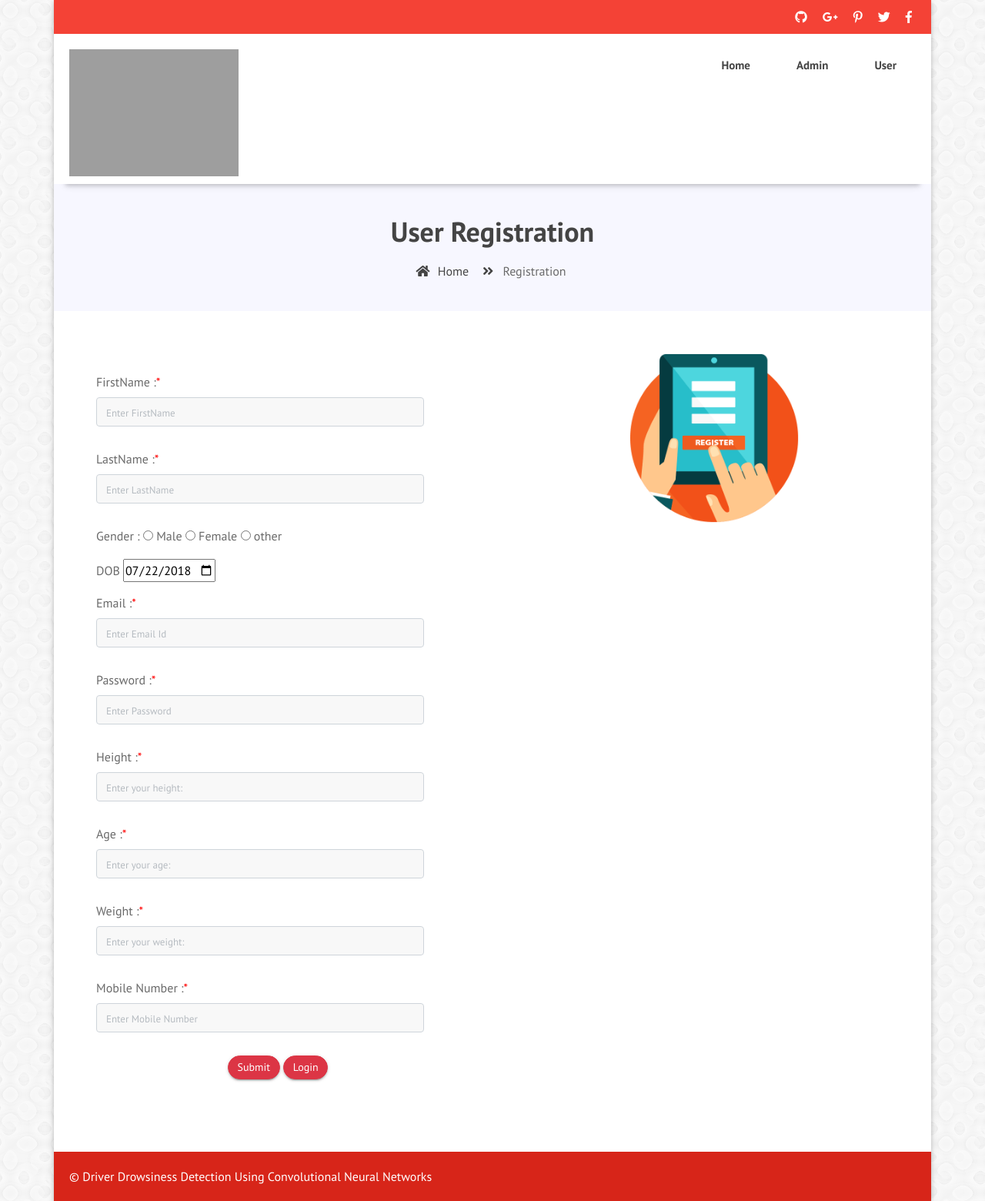
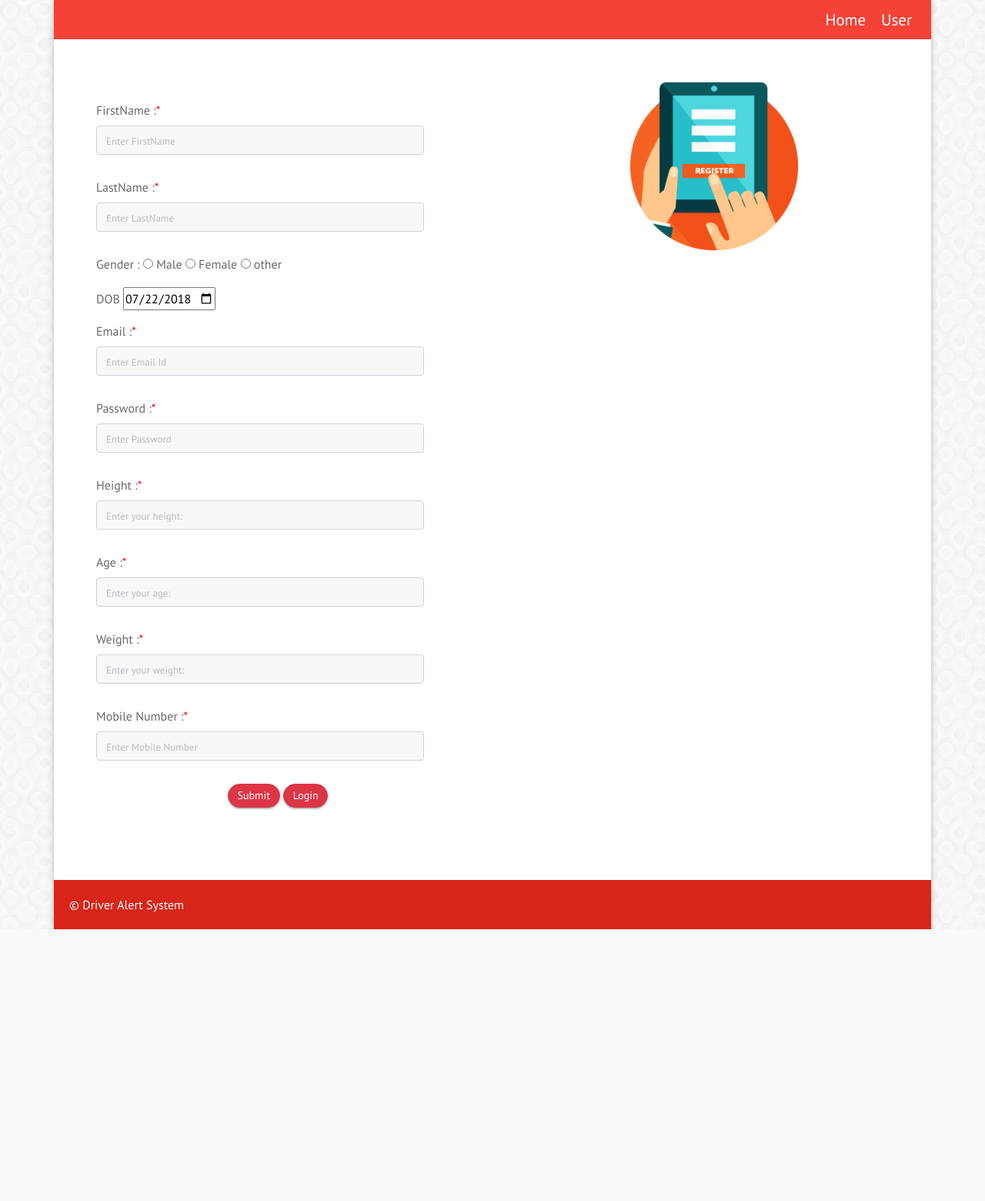
Before and after one commit to harikach521/GDP-Project, a Flask app: page /newuser in a window 1280 px wide. Shown: the whole page at 77% size. After the commit the page ends 1207 px from the top, so only its background shows below. Run offline with Flask 2, Linux system fonts and the light colour scheme; some libraries are stand-ins or nearby versions; grey boxes are pictures that could not be loaded.

Commit message:
changes made

```diff
--- a/DrowsinessDetection/templates/drowsy_detection.html
+++ b/DrowsinessDetection/templates/drowsy_detection.html
@@ -1,4 +1,5 @@
 {%include "uheader.html" %}
+
 
 <div class="page-nav no-margin row" xmlns="http://www.w3.org/1999/html">
                    <div class="container">
--- a/DrowsinessDetection/templates/footer.html
+++ b/DrowsinessDetection/templates/footer.html
@@ -3,8 +3,7 @@
 
 
                 <a href="#">&copy;
-            Driver Drowsiness Detection Using Convolutional Neural Networks
-
+            Driver Alert System
                 </a>
 
 
--- a/DrowsinessDetection/templates/header.html
+++ b/DrowsinessDetection/templates/header.html
@@ -13,6 +13,7 @@
     <link rel="stylesheet" href="{{ url_for('static',filename='assets/plugins/slider/css/owl.carousel.min.css')}} ">
     <link rel="stylesheet" href="{{ url_for('static',filename='assets/plugins/slider/css/owl.theme.default.css')}} ">
     <link rel="stylesheet" type="text/css" href="{{ url_for('static',filename='assets/css/style.css')}}" />
+
 </head>
 
 <body>
@@ -25,32 +26,50 @@
 
                     </ul>
                 </div>
+                <!--
+                <div class="col-lg-8 header-nav">
+
+                    <div class="col-md-3 no-padding col-sm-12 nav-img">
+                        <img src="{{ url_for('static',filename='assets/images/logo.jpg')}}" alt="">
+                         <a data-toggle="collapse" data-target="#menu" href="#menu" ><i class="fas d-block d-md-none small-menu fa-bars"></i></a>
+                    </div>
+                    -->
+                    <div class="col-lg-5 d-none d-lg-block right-item">
+                        <ul>
+                            <li><a href="{{ url_for('index') }}" style="font-size: 1.3rem; color: white">Home</a></li>
+                            <!--<li><a href="{{ url_for('admin') }}" style="color:white; font-size: 1.3rem">Admin</a></li>-->
+                            <li><a href="{{ url_for('user') }}" style="color:white; font-size: 1.3rem">User</a></li>
+
+                        </ul>
+                    </div>
+
+
+                <!--
+
                 <div class="col-lg-5 d-none d-lg-block right-item">
-                    <ul>
-                        <li><a><i class="fab fa-github"></i></a></li>
-                        <li><a><i class="fab fa-google-plus-g"></i></a></li>
-                        <li> <a><i class="fab fa-pinterest-p"></i></a></li>
-                        <li><a><i class="fab fa-twitter"></i></a></li>
-                        <li> <a><i class="fab fa-facebook-f"></i></a></li>
-                    </ul>
-                </div>
-            </div>
-            <div  class=" ">
 
-                <div class="row header-nav">
-                    <div class="col-md-3 no-padding col-sm-12 nav-img">
-                  <img src="{{ url_for('static',filename='assets/images/logo.jpg')}}" alt="">
-                       <a data-toggle="collapse" data-target="#menu" href="#menu" ><i class="fas d-block d-md-none small-menu fa-bars"></i></a>
-                    </div>
-                    <div id="menu" class="col-md-9 d-none d-md-block nav-item">
+
                         <ul>
                             <li><a href="{{ url_for('index') }}">Home</a></li>
                                 <li><a href="{{ url_for('admin') }}">Admin</a></li>
                             <li><a href="{{ url_for('user') }}">User</a></li>
 
                         </ul>
-                    </div>
+
+                        <li><a><i class="fab fa-github"></i></a></li>
+                        <li><a><i class="fab fa-google-plus-g"></i></a></li>
+                        <li> <a><i class="fab fa-pinterest-p"></i></a></li>
+                        <li><a><i class="fab fa-twitter"></i></a></li>
+                        <li> <a><i class="fab fa-facebook-f"></i></a></li>
+
+
+
                 </div>
+            -->
+            </div>
+            <div  class=" ">
+
+
 
         </div>
         </header>
--- a/DrowsinessDetection/templates/index.html
+++ b/DrowsinessDetection/templates/index.html
@@ -26,6 +26,7 @@
 
                     </ul>
                 </div>
+                <!--
                 <div class="col-lg-5 d-none d-lg-block right-item">
                     <ul>
                         <li><a><i class="fab fa-github"></i></a></li>
@@ -35,18 +36,21 @@
                         <li> <a><i class="fab fa-facebook-f"></i></a></li>
                     </ul>
                 </div>
+                -->
             </div>
             <div  class=" ">
 
                 <div class="row header-nav">
+                    <!--
                     <div class="col-md-3 no-padding col-sm-12 nav-img">
 
                        <a data-toggle="collapse" data-target="#menu" href="#menu" ><i class="fas d-block d-md-none small-menu fa-bars"></i></a>
                     </div>
+                    -->
                     <div id="menu" class="col-md-9 d-none d-md-block nav-item">
                         <ul>
                             <li><a href="{{ url_for('index') }}">Home</a></li>
-                              <li><a href="{{ url_for('admin') }}">Admin</a></li>
+                             <!-- <li><a href="{{ url_for('admin') }}">Admin</a></li>-->
                             <li><a href="{{ url_for('user') }}">User</a></li>
 
                             </ul>
--- a/DrowsinessDetection/templates/register.html
+++ b/DrowsinessDetection/templates/register.html
@@ -1,5 +1,6 @@
 {%include "header.html" %}
 
+<!--
 <div class="page-nav no-margin row" xmlns="http://www.w3.org/1999/html">
                    <div class="container">
                        <div class="row">
@@ -11,7 +12,7 @@
                        </div>
                    </div>
                </div>
-
+-->
 
 			  {% if msg %}
 
--- a/DrowsinessDetection/templates/user.html
+++ b/DrowsinessDetection/templates/user.html
@@ -1,5 +1,5 @@
 {%include "header.html" %}
-
+<!--
 <div class="page-nav no-margin row" xmlns="http://www.w3.org/1999/html">
                    <div class="container">
                        <div class="row">
@@ -11,7 +11,7 @@
                        </div>
                    </div>
                </div>
-
+-->
 
 			  {% if msg %}
 
```
Also changed, not shown: DrowsinessDetection/templates/user_home.html (+0 -9 lines).
